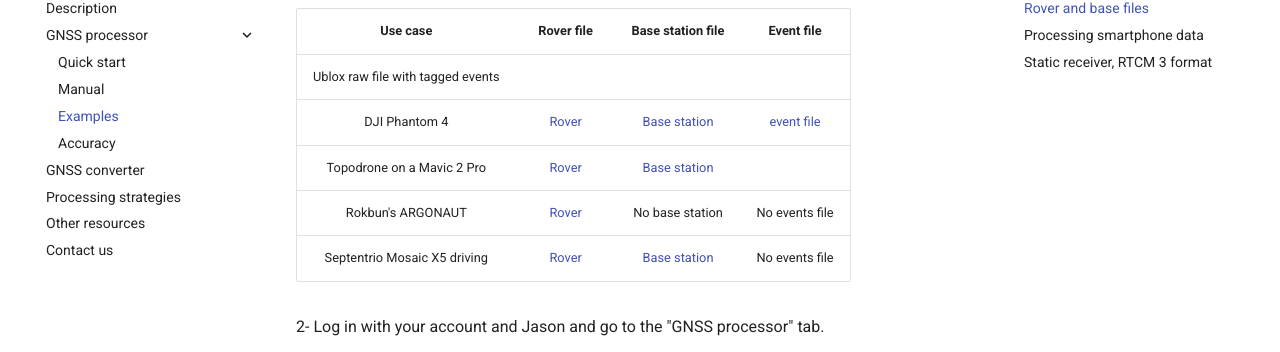
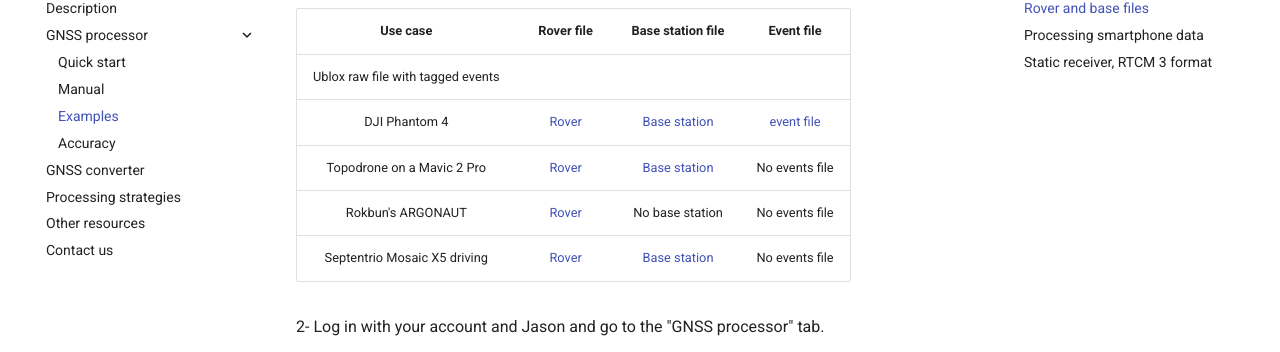
Before and after one commit to rokubun/jason-docs, an MkDocs documentation site: the page built from docs/examples.md, in a window 1280 px wide and 900 px high, scrolled down 508 px. Shown: the part 100-452 px from the top of the window. Built offline with MkDocs 1.6.1 and Material for MkDocs 9.7.7, drawn with Linux system fonts in a browser that asks for light colours; some web fonts are replaced; comment, search, counter and statistics services are not loaded.

Commit message:
fix: Topodrone table fixing

```diff
--- a/docs/examples.md
+++ b/docs/examples.md
@@ -24,7 +24,7 @@
 :---:|:---:|:---:|:---:
 Ublox raw file with tagged events |
 DJI Phantom 4 | [Rover](https://jason-docs.s3.eu-central-1.amazonaws.com/DJI_with_cam_events/101_0082_Rinex.rnx) | [Base station](https://jason-docs.s3.eu-central-1.amazonaws.com/DJI_with_cam_events/RTK134_202102051543_13ALG6P0050051.DAT) | [event file](https://jason-docs.s3.eu-central-1.amazonaws.com/DJI_with_cam_events/101_0082_Timestamp.MRK) | No events file
-Topodrone on a Mavic 2 Pro | [Rover](https://jason-docs.s3.eu-central-1.amazonaws.com/Topodrone/XXXX00CAT_R_20201201204_22M_01S_MO.rnx) | [Base station](https://jason-docs.s3.eu-central-1.amazonaws.com/Topodrone/MARE00ESP_R_20201201204_22M_01S_MO.rnx)
+Topodrone on a Mavic 2 Pro | [Rover](https://jason-docs.s3.eu-central-1.amazonaws.com/Topodrone/XXXX00CAT_R_20201201204_22M_01S_MO.rnx) | [Base station](https://jason-docs.s3.eu-central-1.amazonaws.com/Topodrone/MARE00ESP_R_20201201204_22M_01S_MO.rnx) | No events file
 Rokbun's ARGONAUT | [Rover](https://jason-docs.s3.eu-central-1.amazonaws.com/Rokubun+ARGONAUT/argonaut_cam.rok) | No base station | No events file
 Septentrio Mosaic X5 driving | [Rover](https://jason-docs.s3.eu-central-1.amazonaws.com/Cardedeu_Driving_MosaicX5_1Hz/XXXX00CAT_R_20203401333_01H_01S_MO.rnx) | [Base station](https://jason-docs.s3.eu-central-1.amazonaws.com/Cardedeu_Driving_MosaicX5_1Hz/MARE00ESP_R_20203401333_82M_01S_MO.rnx) | No events file
 
```
